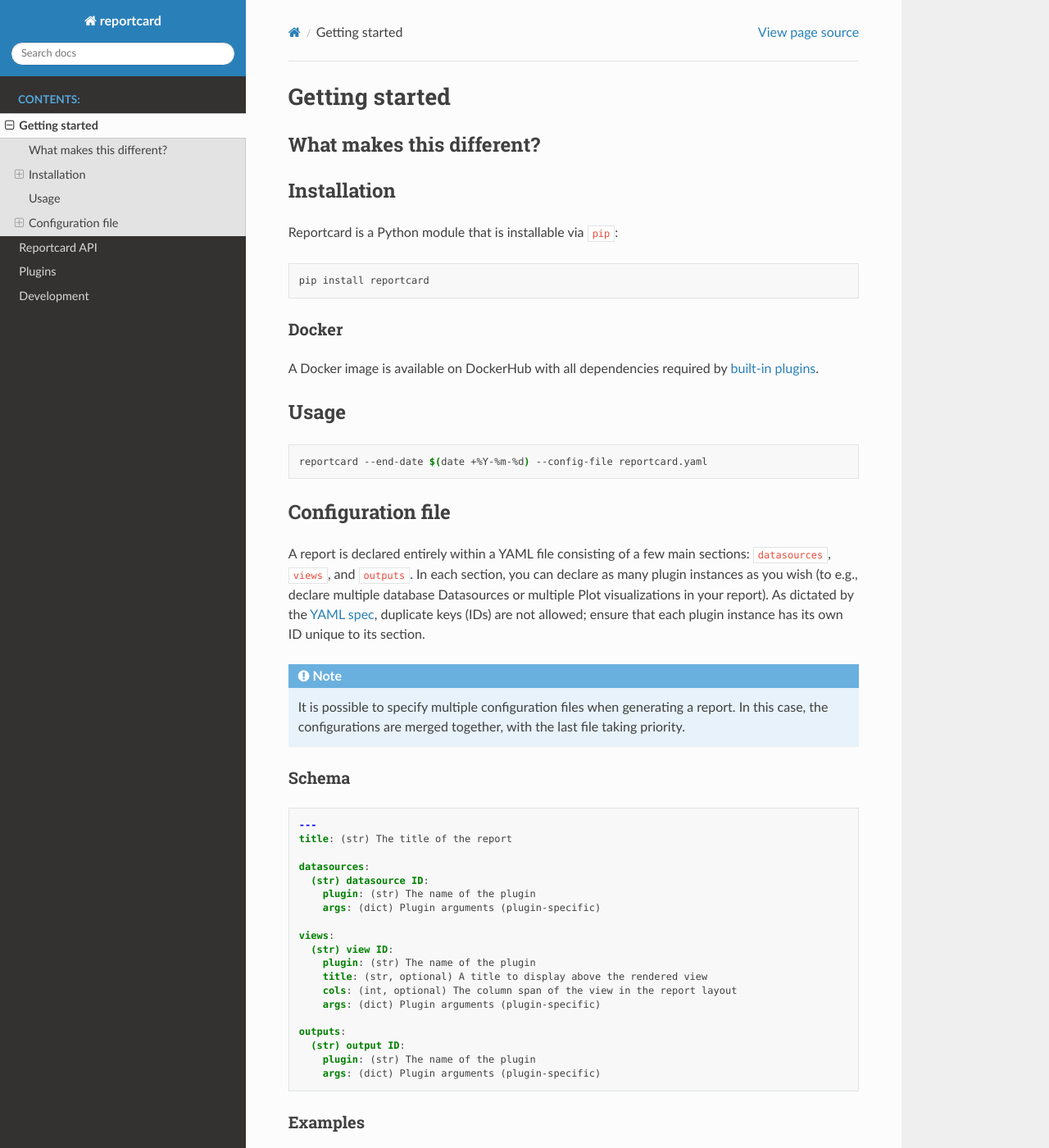
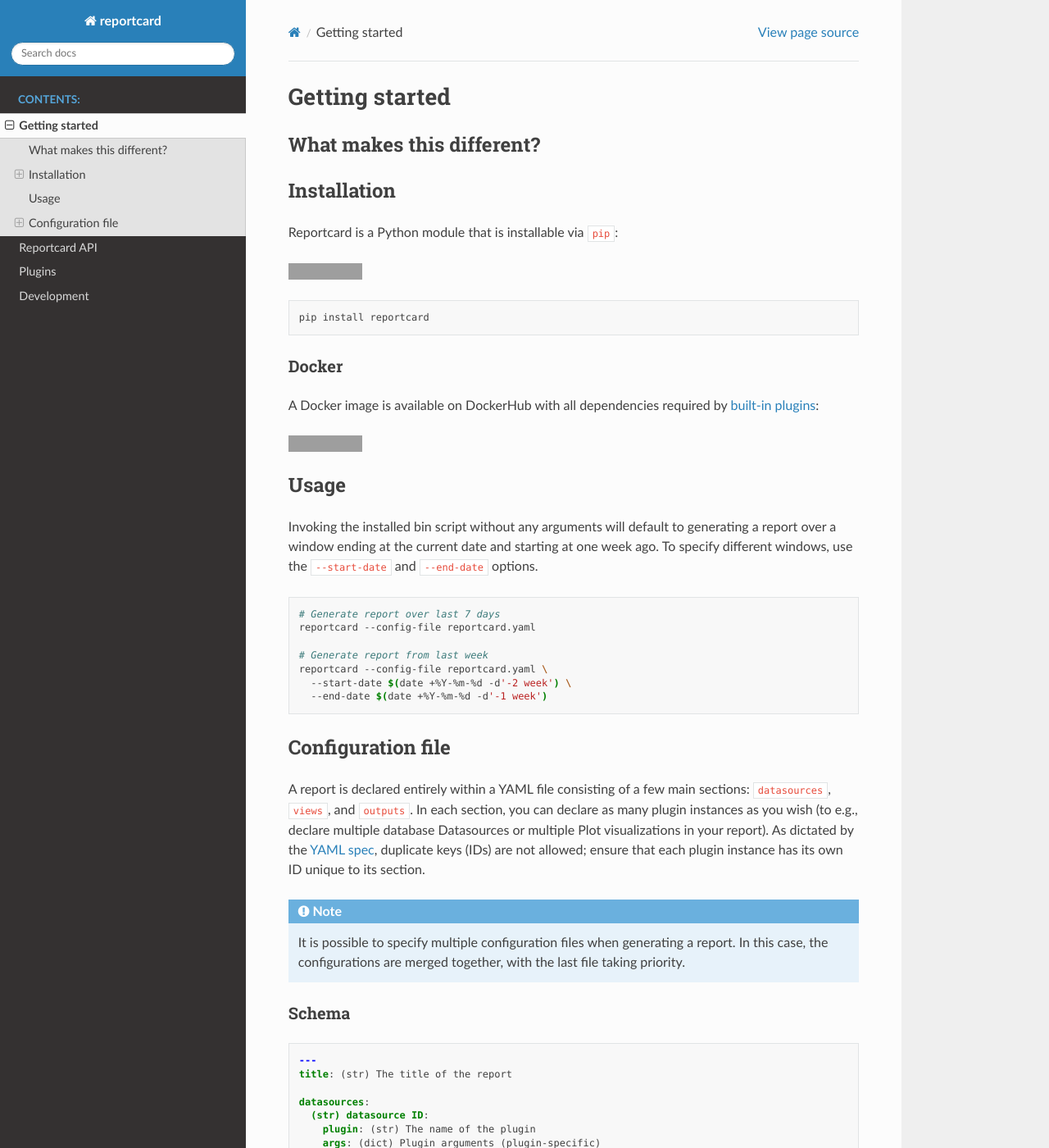
Before and after one commit to kpireporter/kpireporter, a Sphinx documentation site: the page built from docs/getting-started/index.rst, in a window 1280 px wide and 1400 px high. Shown: the whole window at 82% size. Built offline with Sphinx 7.4.7 and the Read the Docs theme 2.0.0, drawn with Linux system fonts in a browser that asks for light colours; some of the changed text lies outside the part shown; grey boxes are pictures that could not be loaded.

Commit message:
Add badges

```diff
--- a/docs/getting-started/index.rst
+++ b/docs/getting-started/index.rst
@@ -10,6 +10,9 @@
 
 Reportcard is a Python module that is installable via ``pip``:
 
+.. image:: https://img.shields.io/pypi/pyversions/reportcard
+   :target: https://pypi.org/project/reportcard
+
 .. code-block:: shell
 
   pip install reportcard
@@ -18,14 +21,28 @@
 ------
 
 A Docker image is available on DockerHub with all dependencies required by
-:ref:`built-in plugins <plugins-built-in>`.
+:ref:`built-in plugins <plugins-built-in>`:
+
+.. image:: https://img.shields.io/docker/build/diurnalist/reportcard
+   :target: https://hub.docker.com
 
 Usage
 =====
 
+Invoking the installed bin script without any arguments will default to
+generating a report over a window ending at the current date and starting at
+one week ago. To specify different windows, use the ``--start-date`` and
+``--end-date`` options.
+
 .. code-block:: shell
 
-  reportcard --end-date $(date +%Y-%m-%d) --config-file reportcard.yaml
+  # Generate report over last 7 days
+  reportcard --config-file reportcard.yaml
+
+  # Generate report from last week
+  reportcard --config-file reportcard.yaml \
+    --start-date $(date +%Y-%m-%d -d'-2 week') \
+    --end-date $(date +%Y-%m-%d -d'-1 week')
 
 Configuration file
 ==================
```
Also changed, not shown: other parts of docs/getting-started/index.rst (+3 -3 lines).
